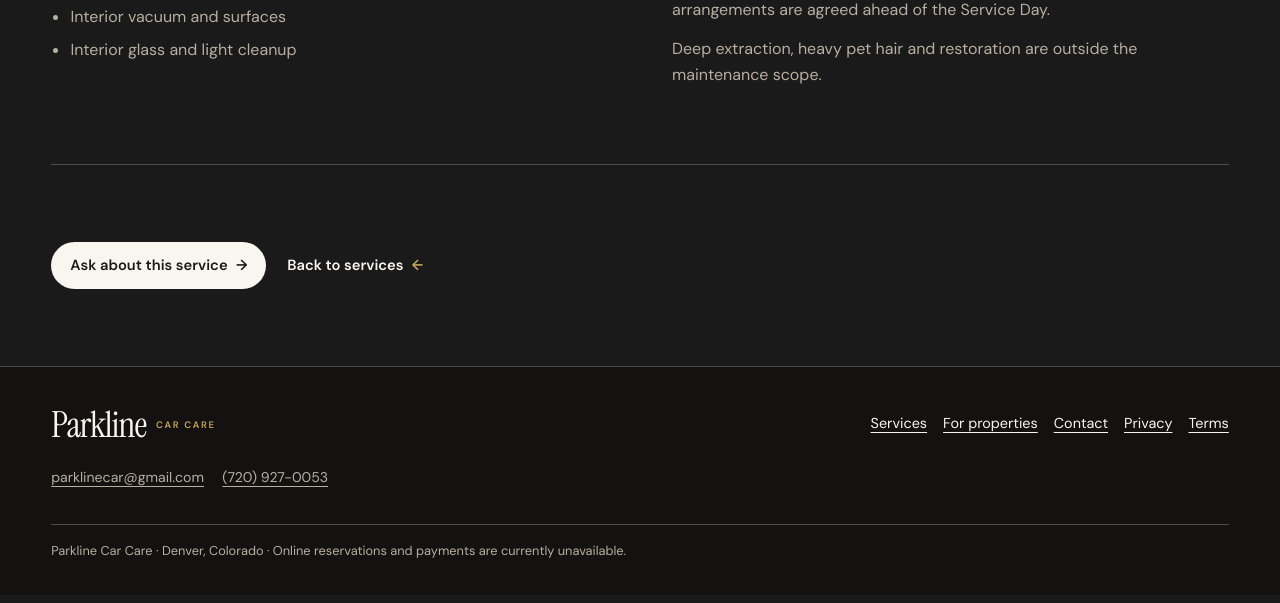
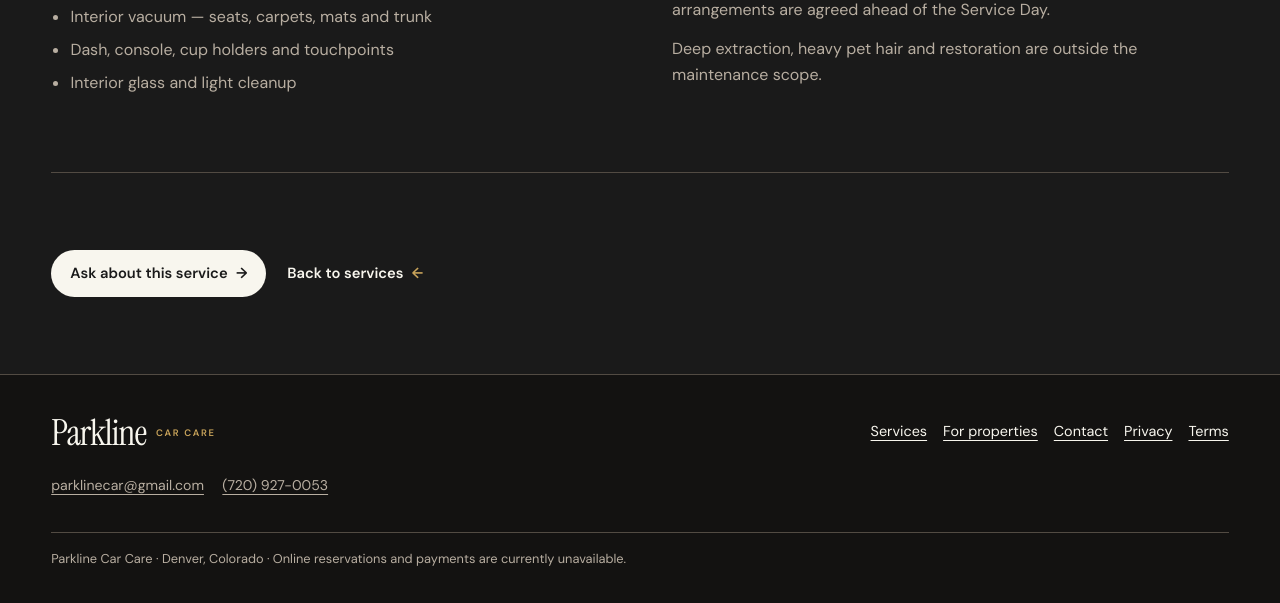
Before and after one commit to youropensign/parkline-car-care, a plain HTML site: page services/signature-complete/index.html in a window 1280 px wide. Shown: the part 569-1172 px from the top of the page. Drawn offline with Linux system fonts and the light colour scheme.

```diff
--- a/services/signature-complete/index.html
+++ b/services/signature-complete/index.html
@@ -82,7 +82,8 @@
           <h2>What’s included</h2>
           <ul class="scope-list">
             <li>Exterior care</li>
-            <li>Interior vacuum and surfaces</li>
+            <li>Interior vacuum — seats, carpets, mats and trunk</li>
+            <li>Dash, console, cup holders and touchpoints</li>
             <li>Interior glass and light cleanup</li>
           </ul>
         </div>
```
